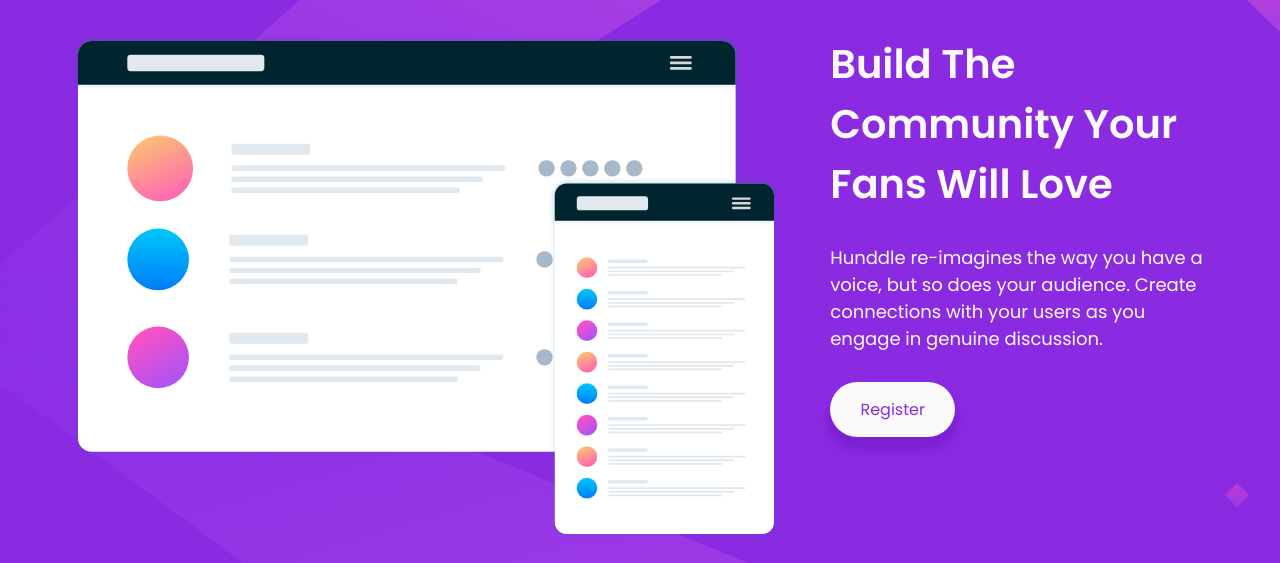
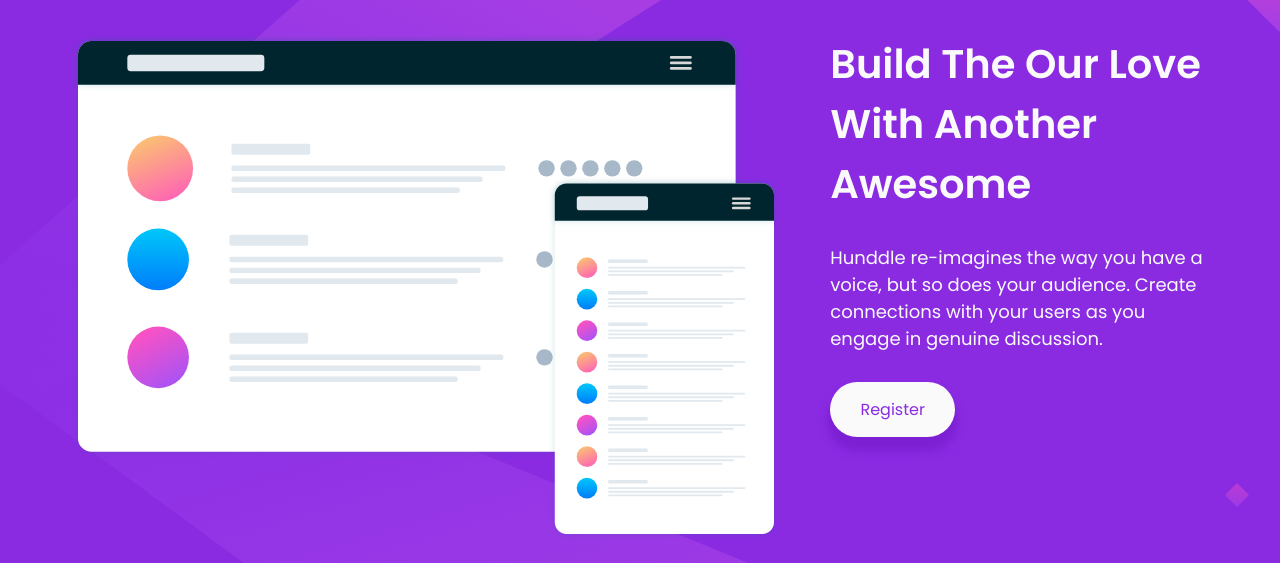
Before and after one commit to subhan-sd/Hunddle-landing-page, a plain HTML site: page index.html in a window 1280 px wide. Shown: the part 111-674 px from the top of the page. Drawn offline with nearby package versions, Linux system fonts and the light colour scheme.

Commit message:
Sahabat Ibrahim Percobaan

```diff
--- a/index.html
+++ b/index.html
@@ -20,7 +20,7 @@
       <img src="images/illustration-mockups.svg" alt="">
     </div>
     <div class="text">
-      <div class="judul">Build The Community Your Fans Will Love</div>
+      <div class="judul">Build The Our Love With Another Awesome</div>
       <div class="detail">Hunddle re-imagines the way you have a voice, but so does your audience. Create connections with your users as you engage in genuine discussion.</div>
       <div class="button">Register</div>
     </div>
```
